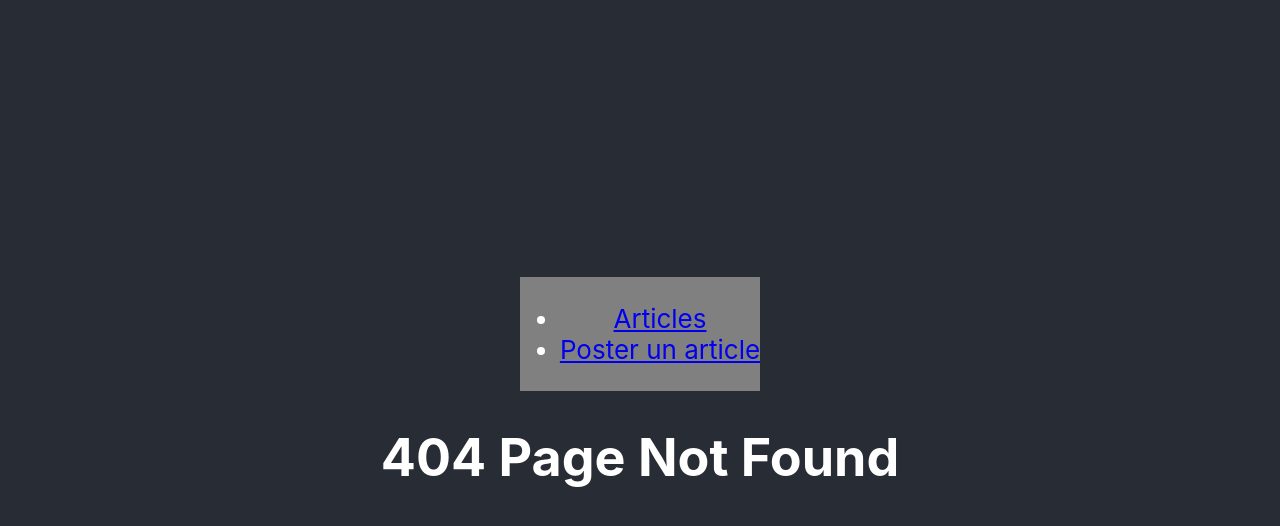
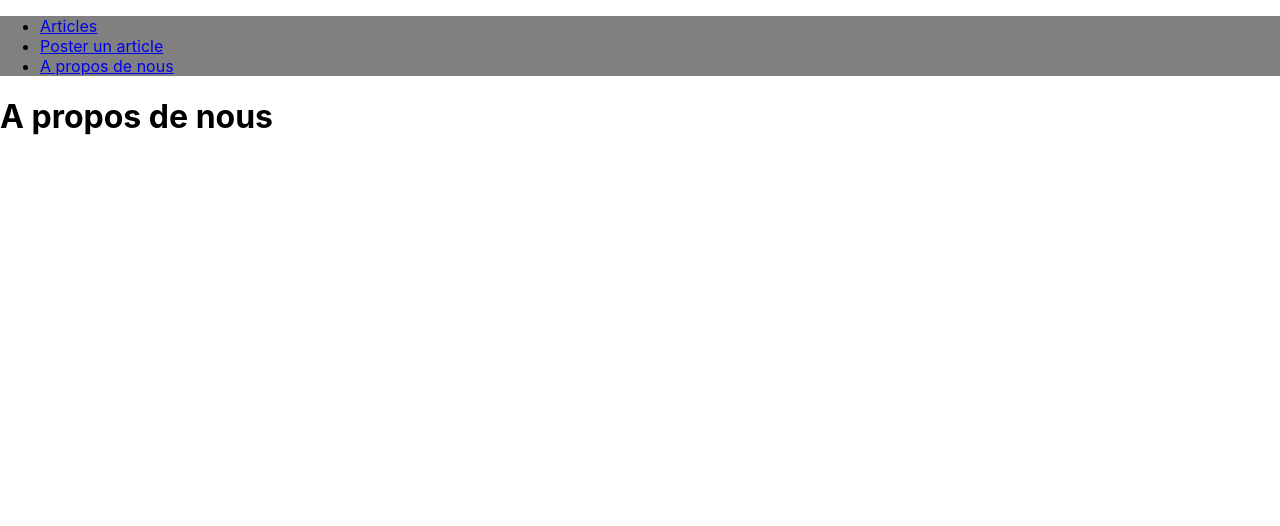
Before and after one commit to EauDeux/React-Project-AK, a React (Create React App) app: page /about in a window 1280 px wide. Before the commit this address led to /ErrorPage. Shown: the top 526 px of the page. Built offline with nearby package versions, Linux system fonts and the light colour scheme.

Commit message:
update nav

```diff
--- a/package.json
+++ b/package.json
@@ -6,10 +6,12 @@
     "@testing-library/jest-dom": "^5.11.4",
     "@testing-library/react": "^11.1.0",
     "@testing-library/user-event": "^12.1.10",
+    "prop-types": "^15.7.2",
     "react": "^17.0.1",
     "react-dom": "^17.0.1",
     "react-router-dom": "^5.2.0",
     "react-scripts": "4.0.0",
+    "styled-components": "^5.2.1",
     "web-vitals": "^0.2.4",
     "workbox-background-sync": "^5.1.3",
     "workbox-broadcast-update": "^5.1.3",
--- a/src/components/header/index.js
+++ b/src/components/header/index.js
@@ -18,6 +18,9 @@ const Header = props => {
             <li>
               <Link to='/articles'>Poster un article</Link>
             </li>
+            <li>
+              <Link to='/about'>A propos de nous</Link>
+            </li>
           </ul>
         </nav>
 
--- a/src/config/router.js
+++ b/src/config/router.js
@@ -5,6 +5,7 @@ import { Route, Redirect, Switch } from 'react-router-dom'
 import Home from '../pages/home'
 import Articles from '../pages/articles'
 import ErrorPage from '../pages/404'
+import About from '../pages/about'
 
 // import PrivateRoute from '../utils/privateRoute'
 
@@ -13,6 +14,7 @@ const Routes = () => {
     <Switch>
       <Route exact path='/' component={Home} />
       <Route path='/articles' component={Articles} />
+      <Route path='/about' component={About} />
       <Route path='/ErrorPage' component={ErrorPage} />
       <Redirect to='/ErrorPage'></Redirect>
     </Switch>
--- a/src/pages/App.css
+++ b/src/pages/App.css
@@ -1,4 +1,4 @@
-.App {
+/* .App {
   text-align: center;
 }
 
@@ -35,4 +35,4 @@
   to {
     transform: rotate(360deg);
   }
-}
+} */
--- /dev/null
+++ b/src/pages/about.js
@@ -0,0 +1,11 @@
+import React from 'react'
+
+const About = () => {
+  return (
+    <div>
+      <h1>A propos de nous</h1>
+    </div>
+  )
+}
+
+export default About
```
Also changed, not shown: 1 other file (tests, documents, lock files or other folders).
